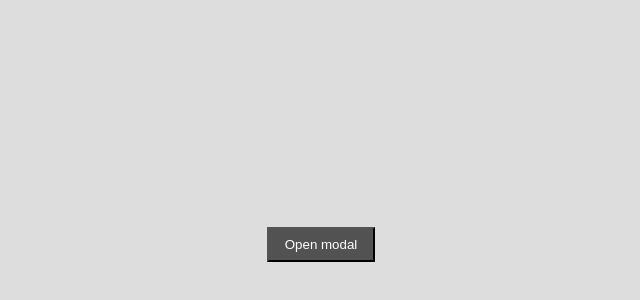
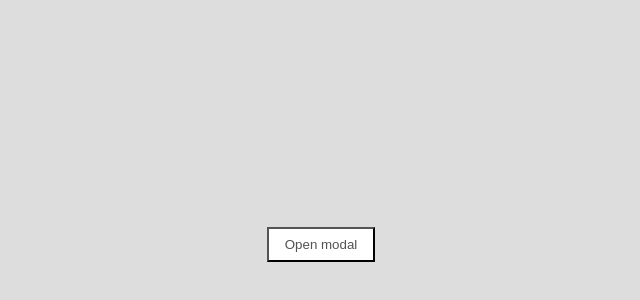
Before and after one commit to MCesarczyk/export-modal-mcesarczyk, a React (Create React App) app: page / in a window 1280 px wide. Shown: the part 156-456 px from the top of the page, without its empty margins (319-959 px from the left). Built offline with nearby package versions, Linux system fonts and the light colour scheme.

Commit message:
button updated, stylesheet renamed

```diff
--- a/src/Button/Button.css
+++ /dev/null
@@ -1,5 +0,0 @@
-.Button {
-  color: #fff;
-  background-color: #525252;
-  padding: 0.5rem 1rem;
-}
--- a/src/Button/index.tsx
+++ b/src/Button/index.tsx
@@ -1,13 +1,14 @@
 import { MouseEventHandler } from "react";
-import "./Button.css";
+import "./style.css";
 
 type buttonProps = {
+  type: string,
   title: string,
   onClick: MouseEventHandler
 }
 
-const Button = ({ title, onClick }: buttonProps) => (
-  <button className="Button" onClick={onClick}>
+const Button = ({ type, title, onClick }: buttonProps) => (
+  <button className={`Button ${type === "primary" ? "Button--primary" : ""}`} onClick={onClick}>
     {title}
   </button>
 );
--- /dev/null
+++ b/src/Button/style.css
@@ -0,0 +1,10 @@
+.Button {
+  color: #525252;
+  background-color: #fff;
+  padding: 0.5rem 1rem;
+}
+
+.Button--primary {
+  color: #fff;
+  background-color: #525252;
+}
```
